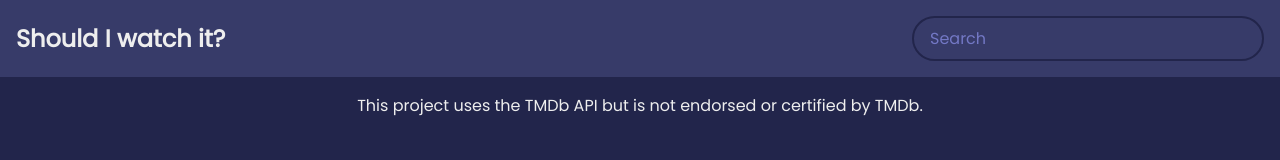
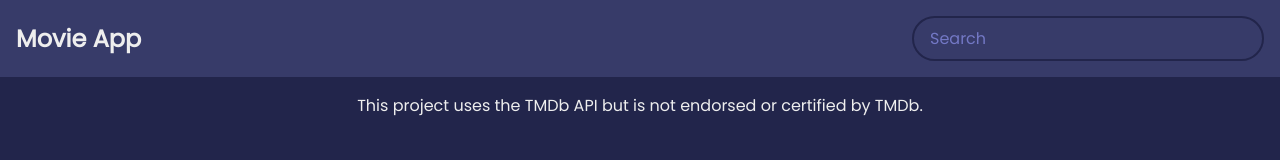
Before and after one commit to Nethmamlshni/MovieApp, a plain HTML site: page index.html in a window 1280 px wide. Drawn offline with Linux system fonts and the light colour scheme; no server answers.

Commit message:
add the name

```diff
--- a/index.html
+++ b/index.html
@@ -8,7 +8,7 @@
   </head>
   <body>
     <header>
-      <h1>Should I watch it?</h1>
+      <h1>Movie App</h1>
       <form id="form">
         <input type="text" placeholder="Search" id="search" class="search" />
       </form>
```
